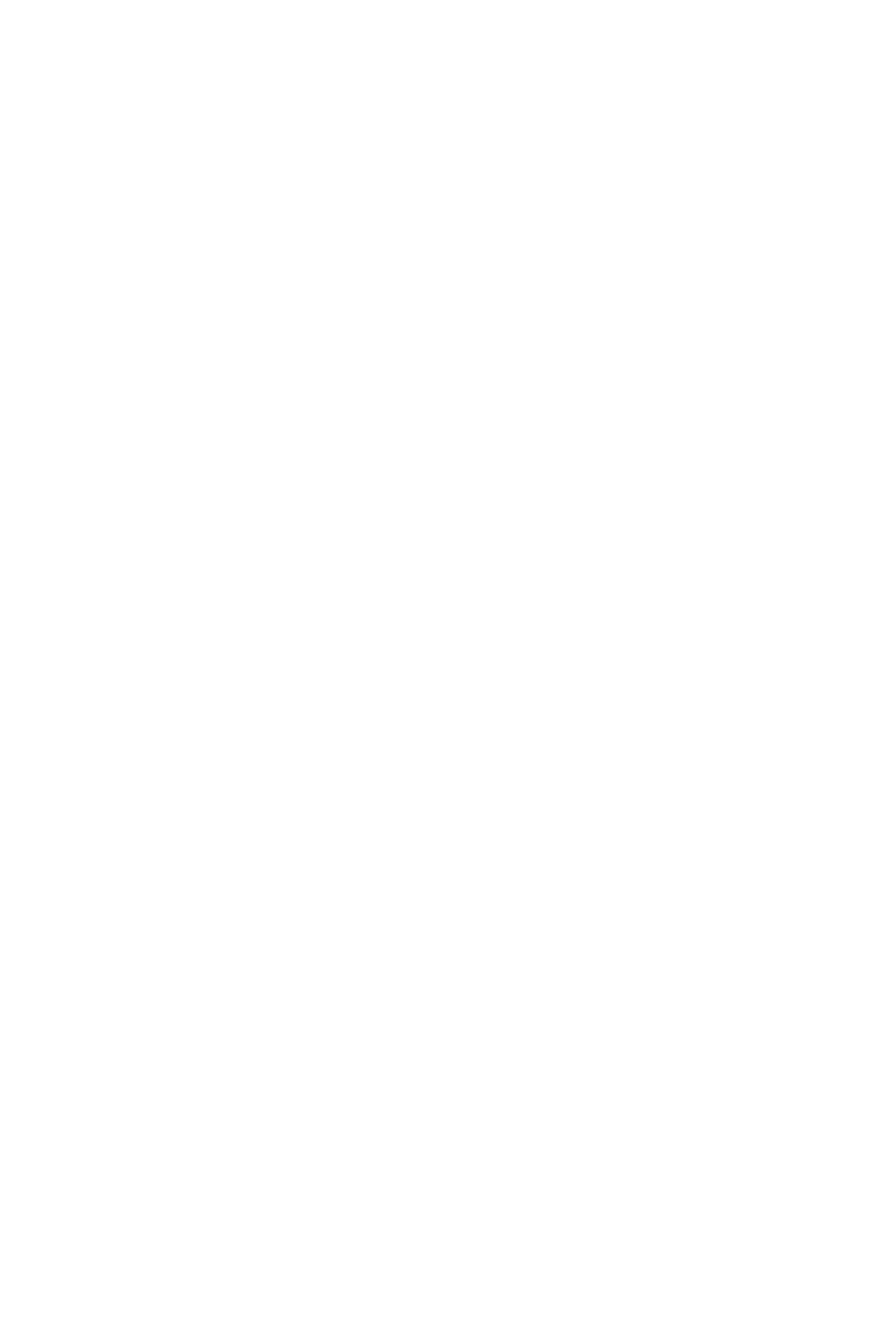
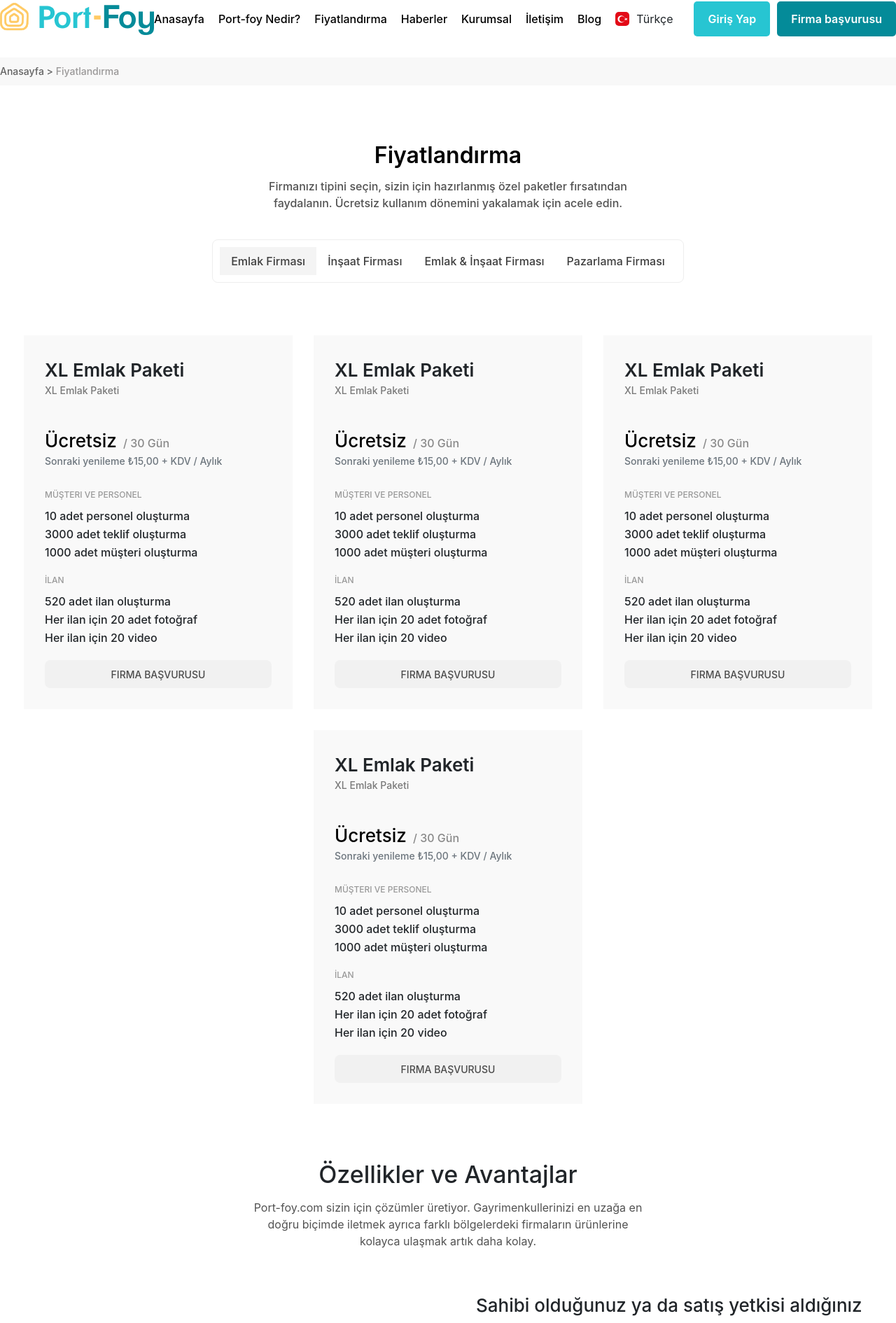
Before and after one commit to melihkostk/portfoy, a React (Vite) app: page /pricing in a window 1280 px wide. Before the commit this address had no page. Shown: the part 28-1918 px from the top of the page at 70% size. Before the commit the page ends 800 px from the top, so only its background shows below. Built offline with nearby package versions, Linux system fonts and the light colour scheme.

Commit message:
Pricing page design completed

```diff
--- a/src/App.jsx
+++ b/src/App.jsx
@@ -2,6 +2,7 @@ import "./App.css";
 import { Discover } from "./pages/Discover";
 import { Home } from './pages/Home';
 import { BrowserRouter, Routes, Route } from 'react-router-dom';
+import { Pricing } from "./pages/Pricing";
 
 function App() {
 
@@ -10,6 +11,7 @@ function App() {
       <Routes>
         <Route path="/" element={<Home />} />
         <Route path="/discover" element={<Discover />} />
+        <Route path="/pricing" element={<Pricing />} />
       </Routes>
     </BrowserRouter>
 
--- a/src/components/Header.jsx
+++ b/src/components/Header.jsx
@@ -18,7 +18,7 @@ export function Header() {
                             <Link className="text-black hover:text-[#27C5D2] transition-colors duration-300 ease-in-out font-medium" to="/discover">Port-foy Nedir?</Link>
                         </li>
                         <li>
-                            <Link className="text-black hover:text-[#27C5D2] transition-colors duration-300 ease-in-out font-medium" href="">Fiyatlandırma</Link>
+                            <Link className="text-black hover:text-[#27C5D2] transition-colors duration-300 ease-in-out font-medium" to="/pricing">Fiyatlandırma</Link>
                         </li>
                         <li>
                             <Link className="text-black hover:text-[#27C5D2] transition-colors duration-300 ease-in-out font-medium" href="">Haberler</Link>
--- /dev/null
+++ b/src/components/Questions.jsx
@@ -0,0 +1,18 @@
+import arrowDown from "../assets/down-arrow.png"
+
+export function Questions() {
+    return (
+        <div className="p-2.5 border border-[#e2e2e2] rounded-lg mb-5 cursor-pointer">
+            <div className="flex justify-between items-center py-4 px-5 rounded-lg bg-white">
+                <div>
+                    <p className="font-semibold">
+                        Port-foy.com’a üye olabilmem için firma sahibi olmam gerekli mi?
+                    </p>
+                </div>
+                <div>
+                    <img className="w-6 h-6" src={arrowDown} alt="" />
+                </div>
+            </div>
+        </div>
+    )
+}
--- /dev/null
+++ b/src/pages/Pricing.jsx
@@ -0,0 +1,120 @@
+import { Header } from "../components/Header";
+import { PricingCard } from "../components/PricingCard";
+import { DiscoverCard } from "../components/DiscoverCard"
+import { Questions } from "../components/Questions";
+import { AppLinks } from "../components/AppLinks";
+import { Footer } from "../components/Footer";
+
+export function Pricing() {
+    return (
+        <div className='flex flex-col items-center'>
+            <Header />
+            <div className="w-full bg-[#f8f8f8] flex justify-center py-2.5 mb-4">
+                <div className="w-full max-w-350">
+                    <p className="text-sm text-[#636363] font-medium">Anasayfa {">"} <span className="text-[#9a9898]"> Fiyatlandırma</span></p>
+                </div>
+            </div>
+            <div className='w-full flex flex-col items-center'>
+                <div className='w-full max-w-350'>
+                    <div className='flex flex-col items-center my-15'>
+                        <h2 className='text-[2rem] text-center mb-2 font-semibold'>Fiyatlandırma</h2>
+                        <p className='text-[#525252] text-center max-w-[45%] font-medium'>Firmanızı tipini seçin, sizin için hazırlanmış özel paketler fırsatından faydalanın. Ücretsiz kullanım dönemini yakalamak için acele edin.</p>
+                        <ul className='flex mt-10 border border-[#eee] p-2.5 rounded-lg'>
+                            <li>
+                                <button className='px-4 py-2 text-[#3e3e3e] font-medium bg-[#f4f4f4]'>
+                                    Emlak Firması
+                                </button>
+                            </li>
+                            <li>
+                                <button className='px-4 py-2 text-[#3e3e3e] font-medium'>
+                                    İnşaat Firması
+                                </button>
+                            </li>
+                            <li>
+                                <button className='px-4 py-2 text-[#3e3e3e] font-medium'>
+                                    Emlak & İnşaat Firması
+                                </button>
+                            </li>
+                            <li>
+                                <button className='px-4 py-2 text-[#3e3e3e] font-medium'>
+                                    Pazarlama Firması
+                                </button>
+                            </li>
+                        </ul>
+                    </div>
+                    <div className='flex w-full justify-center flex-wrap'>
+                        <PricingCard />
+                        <PricingCard />
+                        <PricingCard />
+                        <PricingCard />
+                    </div>
+                </div>
+            </div>
+            <div className="w-full flex justify-center">
+                <div className='w-full max-w-350'>
+                    <div className="text-center flex flex-col items-center my-15">
+                        <h1 className="text-[#212529] text-[34px] font-medium mb-2.5">Özellikler ve Avantajlar</h1>
+                        <p className="text-[#525252] text-base max-w-[45%] font-normal">
+                            Port-foy.com sizin için çözümler üretiyor.
+                            Gayrimenkullerinizi en uzağa en doğru biçimde iletmek
+                            ayrıca farklı bölgelerdeki firmaların ürünlerine
+                            kolayca ulaşmak artık daha kolay.
+                        </p>
+                    </div>
+                    <div>
+                        <DiscoverCard />
+                        <DiscoverCard />
+                        <DiscoverCard />
+                        <DiscoverCard />
+                        <DiscoverCard />
+                        <DiscoverCard />
+                        <DiscoverCard />
+                        <DiscoverCard />
+                        <DiscoverCard />
+                    </div>
+                </div>
+            </div>
+            <div className="w-full flex justify-center">
+                <div className='w-full max-w-350'>
+                    <div className="text-center flex flex-col items-center my-15">
+                        <h1 className="text-[34px] text-[#212529] font-semibold mb-2.5">Sıkça Sorulan Sorular</h1>
+                        <p className="max-w-[45%]">
+                            Port-foy.com kullanımı kolay bir platformdur.
+                            Size istihdam ekonomisi ve hız kazandıracak şekilde planlanmıştır.
+                            Sorularınız için bizlere her türlü platformdan ulaşabileceğinizi bilmenizi isteriz.
+                        </p>
+                    </div>
+                    <div>
+                        <Questions />
+                        <Questions />
+                        <Questions />
+                        <Questions />
+                        <Questions />
+                        <Questions />
+                        <Questions />
+                        <Questions />
+                        <Questions />
+                        <Questions />
+                    </div>
+                    <div className="flex flex-col justify-center items-center text-center">
+                        <p className="text-lg text-[#212529] font-semibold mb-1">Sizin için yeterli değil mi?</p>
+                        <p className="text-sm text-[#767676] mb-4 font-medium">Her zaman sorularınızı yanıtlamaya hazırız</p>
+                        <div>
+                            <p className="text-[#212529] mb-4 font-medium">MÜŞTERI DESTEK HATTI</p>
+                            <a className="text-[25px] text-black font-bold" href="">0 850 851 44 94</a>
+                        </div>
+                    </div>
+                </div>
+            </div>
+            <div className='w-full mt-30 mb-30'>
+                <div className='w-full mx-auto max-w-350 flex flex-col items-center justify-center bg-[#f7f6fb]'>
+                    <AppLinks />
+                </div>
+            </div>
+            <div className='w-full'>
+                <Footer />
+            </div>
+
+        </div>
+    )
+}
```
